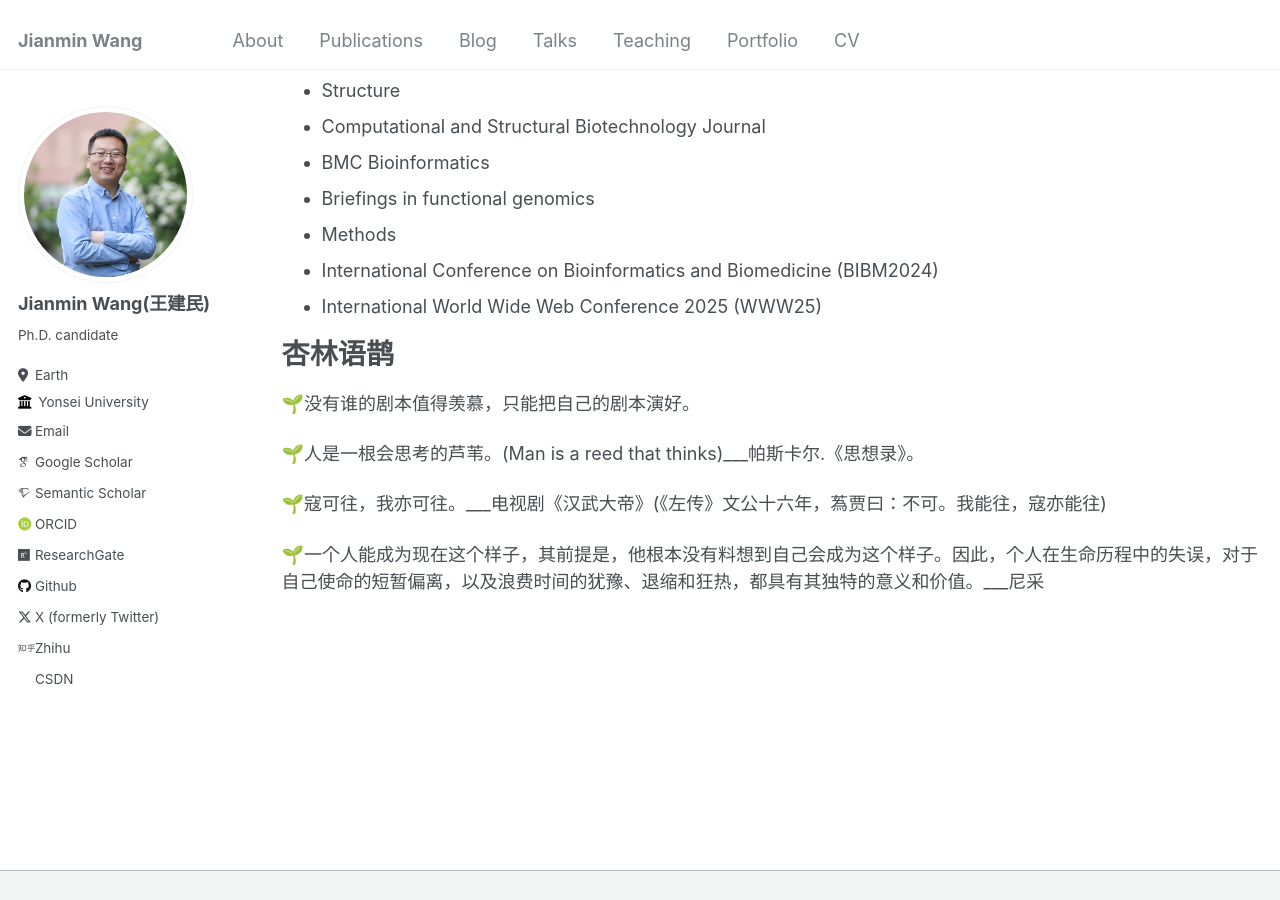
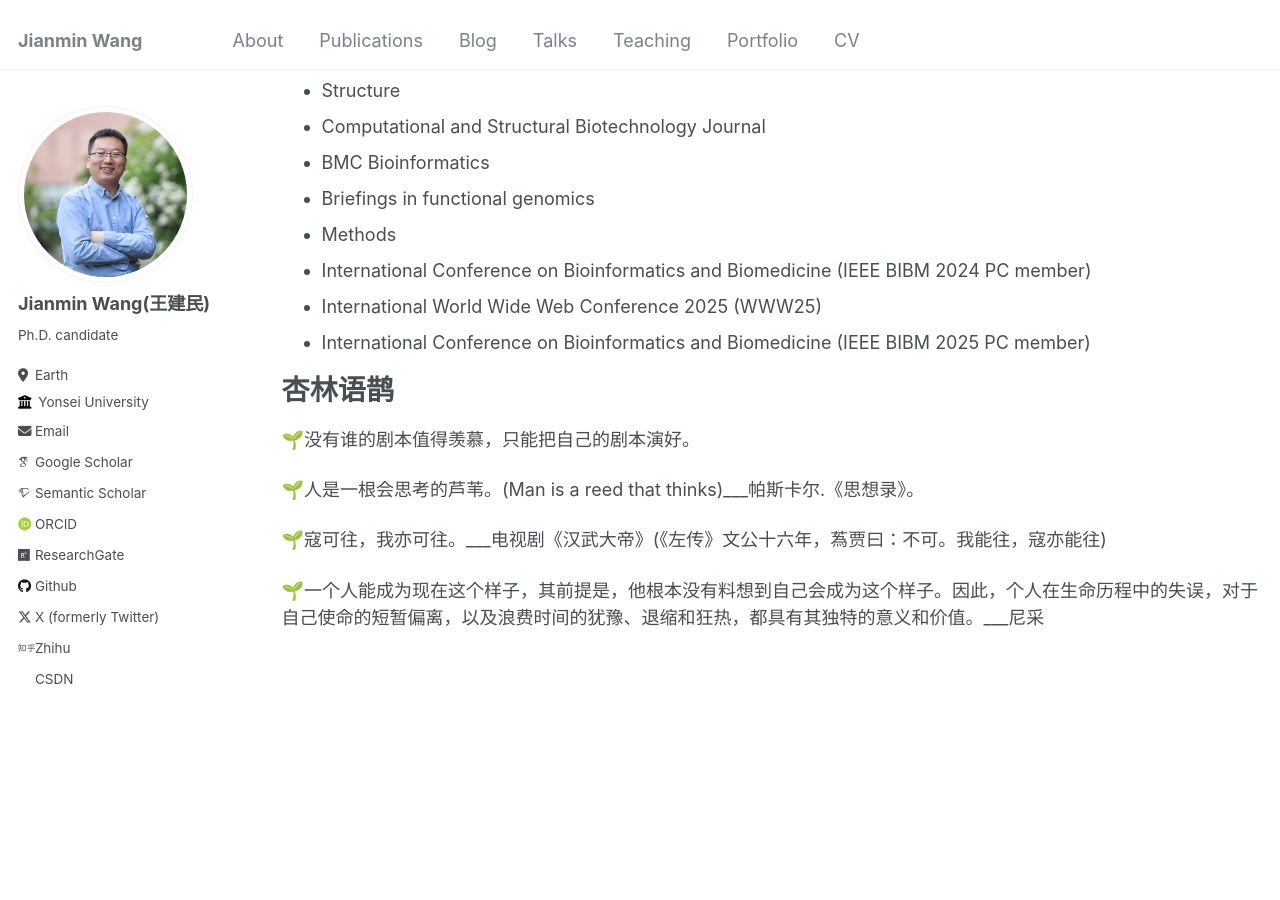
Before and after one commit to Jianmin2drugai/Jianmin2drugai.github.io, a Jekyll site: the page built from _pages/cv.md, in a window 1280 px wide and 900 px high, scrolled down 1002 px. Built offline with Jekyll 4.4.1, drawn with Linux system fonts in a browser that asks for light colours; some web fonts are replaced.

Commit message:
Update cv.md

```diff
--- a/_pages/cv.md
+++ b/_pages/cv.md
@@ -51,8 +51,9 @@ Service and leadership
 * BMC Bioinformatics
 * Briefings in functional genomics
 * Methods
-* International Conference on Bioinformatics and Biomedicine (BIBM2024)
+* International Conference on Bioinformatics and Biomedicine (IEEE BIBM 2024 PC member)
 * International World Wide Web Conference 2025  (WWW25)
+* International Conference on Bioinformatics and Biomedicine (IEEE BIBM 2025 PC member)
 
 
 
```
